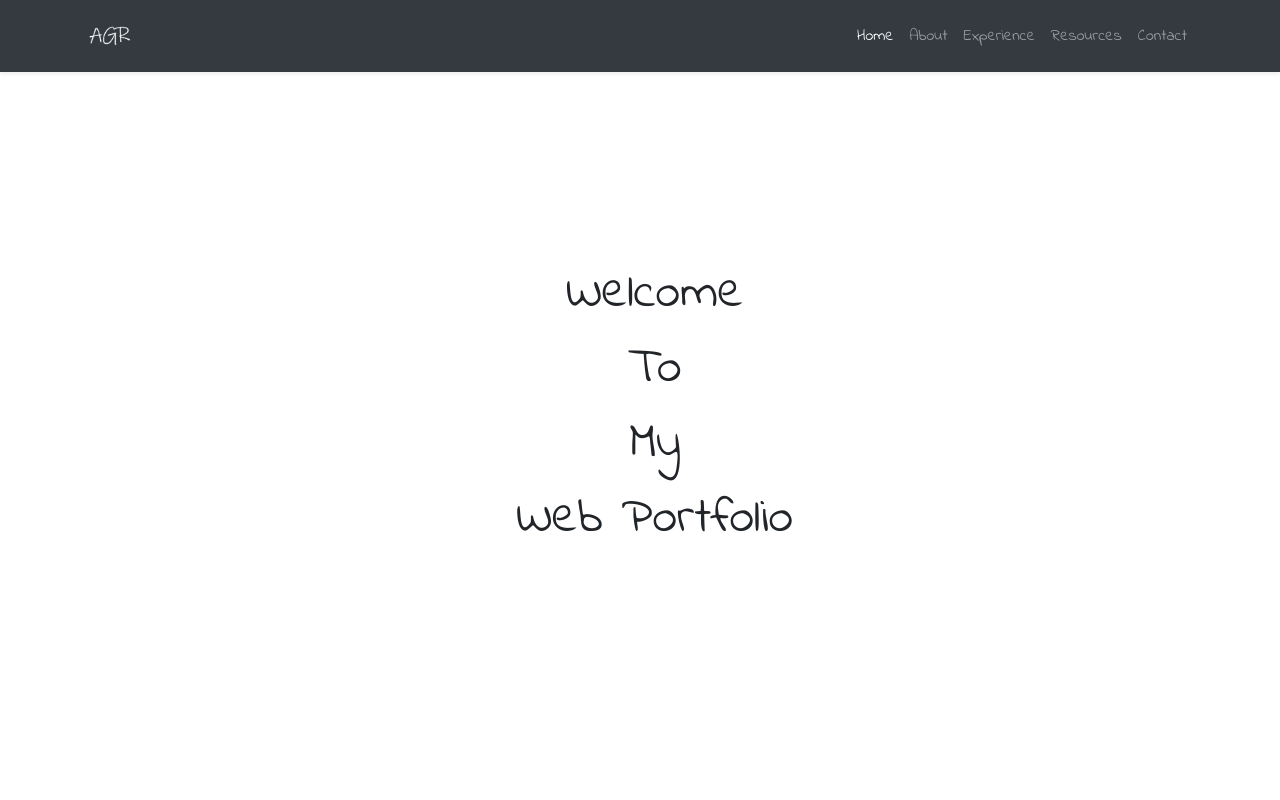
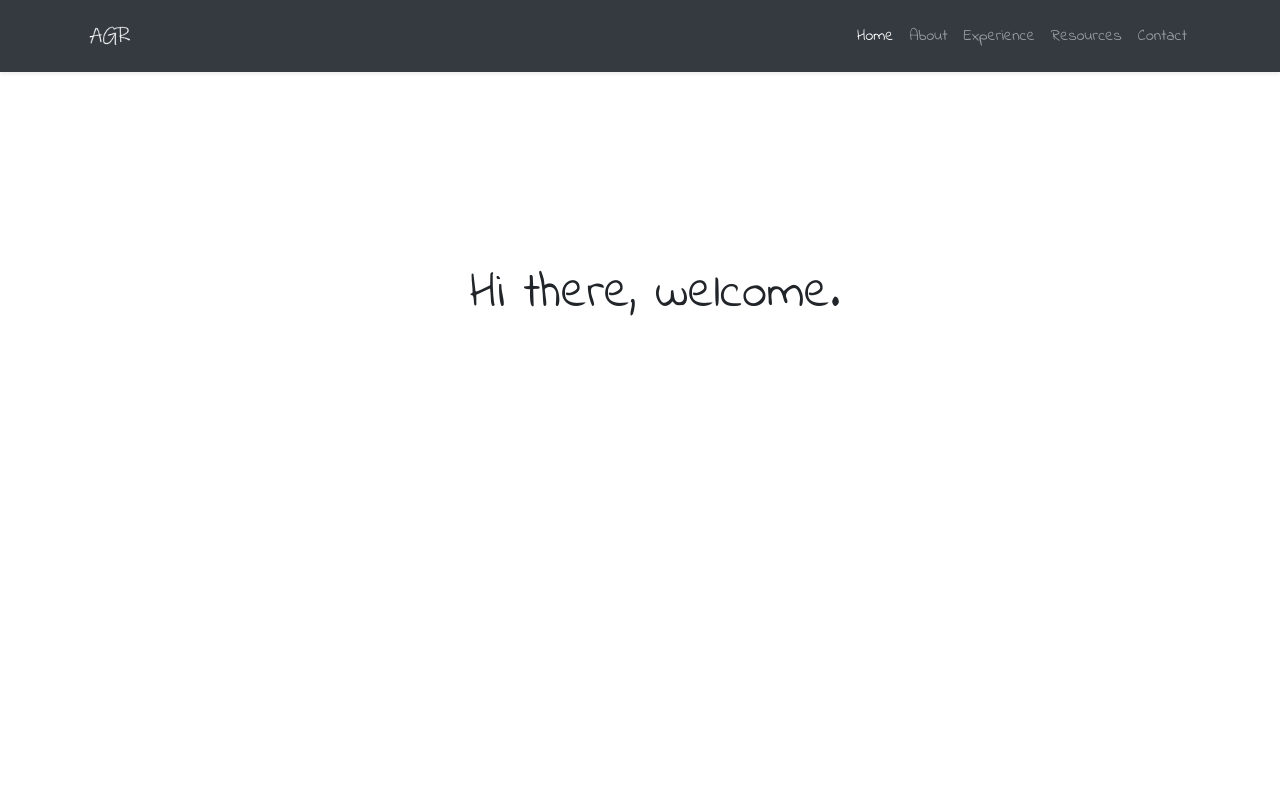
Before and after one commit to alberthruado/alberthruado.github.io, a plain HTML site: page Portfolio/index.html in a window 1280 px wide. Shown: the top 800 px of the page. Drawn offline with nearby package versions, Linux system fonts and the light colour scheme; a web font is replaced by a local one.

Commit message:
Initial Portfolio Update

```diff
--- a/Portfolio/index.html
+++ b/Portfolio/index.html
@@ -57,7 +57,7 @@
         <section>
             <article class="article-center">
                 <p>
-                    Welcome <br> To <br> My <br> Web Portfolio
+                    Hi there, welcome.
                 </p>
            </article>
         </section>
```
